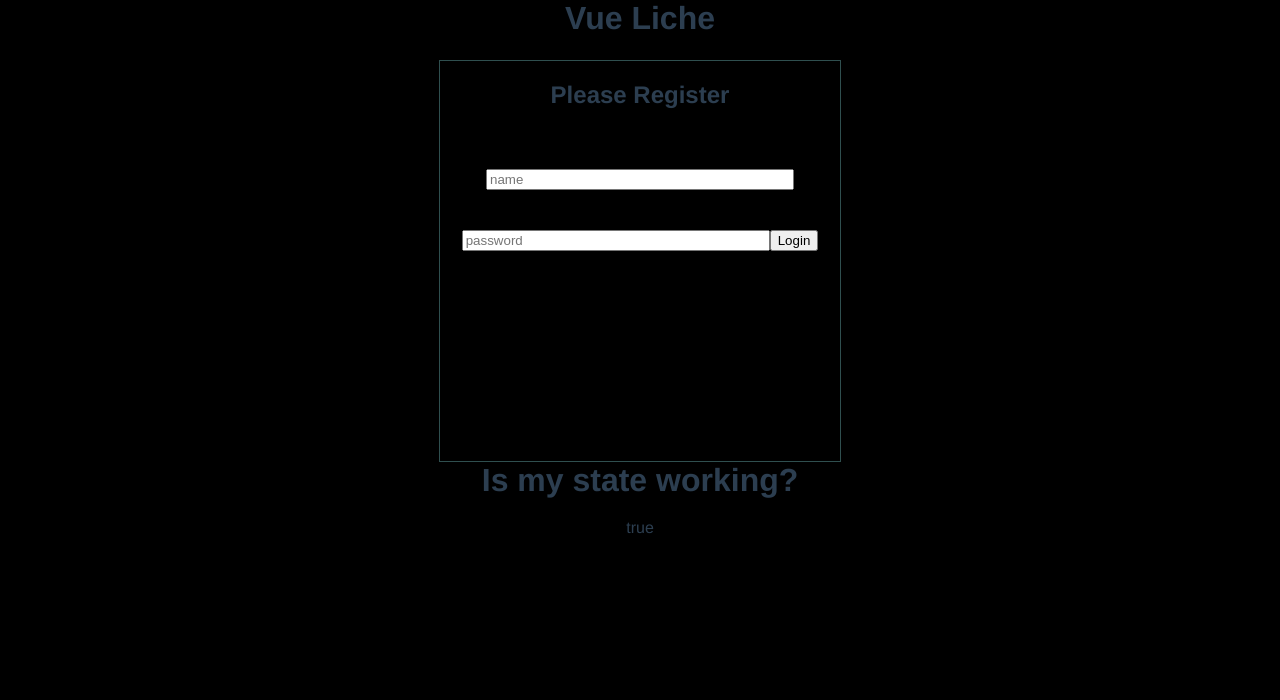
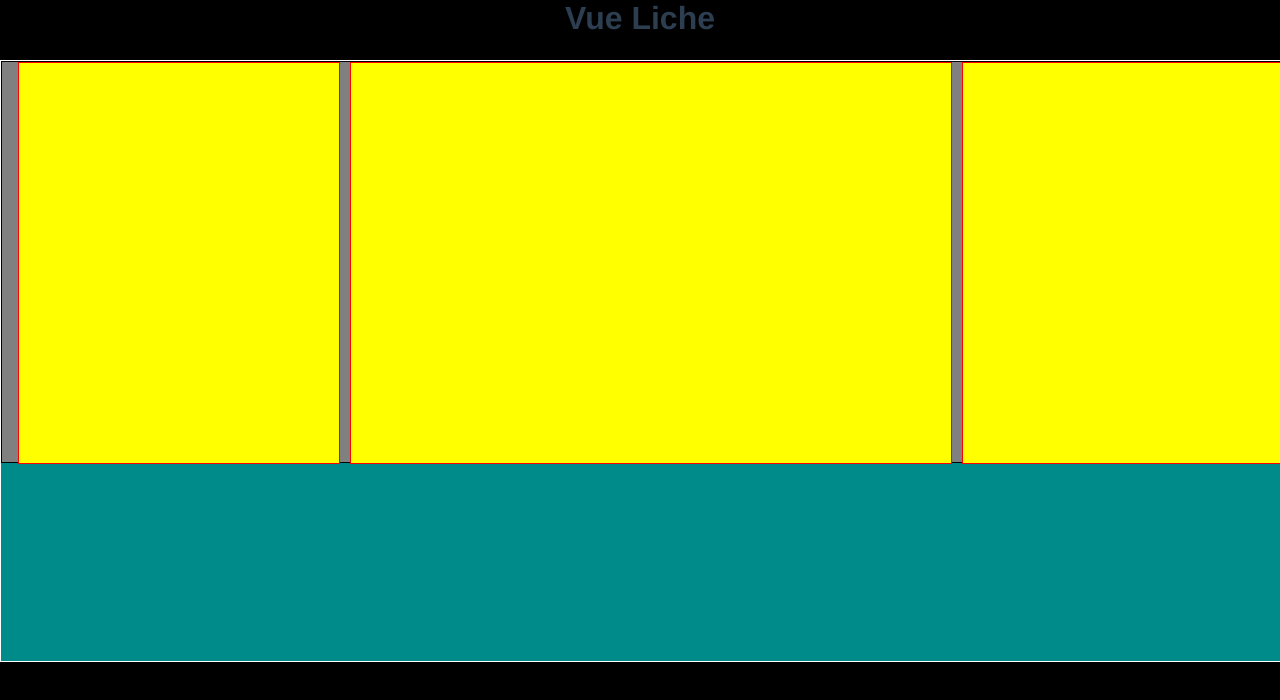
Before and after one commit to irichard03/vueliche, a Vue app: page / in a window 1280 px wide. Shown: the top 700 px of the page. Built offline with nearby package versions, Linux system fonts and the light colour scheme.

Commit message:
added PlayGame component and api call.

```diff
--- a/controller/controller.js
+++ b/controller/controller.js
@@ -15,9 +15,9 @@ router.get("/users", ( request, response) => {
     });
 });
 
-router.get("/authenticate", ( request, response) => {
-    db.users.find({}).then(() => {
-        response.send("Auth route hit");
+router.post("/checkuser", ( request, response) => {
+    db.users.findOne({ email: request.body.email}).then((data) => {
+        response.json(data);
     }).catch((error) => {
         response.json(error);
     });
--- a/package.json
+++ b/package.json
@@ -2,6 +2,12 @@
   "name": "vueliche",
   "version": "0.1.0",
   "private": true,
+  "proxyTable": {
+    "/api": {
+    "target": "http://localhost:3001",
+    "changeOrigin": true
+    }
+  },
   "scripts": {
     "serve": "concurrently \"vue-cli-service serve\" \"yarn start\"",
     "build": "vue-cli-service build",
--- a/server.js
+++ b/server.js
@@ -3,12 +3,12 @@ const path = require("path");
 const PORT = process.env.PORT || 3001;
 const app = express();
 const controller = require("./controller/controller")
-const cors = require("cors");
+
 
 // Define middleware here
 app.use(express.urlencoded({ extended: true }));
 app.use(express.json());
-app.use(cors());
+
 
 // Serve up static assets (usually on heroku)
 if (process.env.NODE_ENV === "production") {
@@ -17,7 +17,6 @@ if (process.env.NODE_ENV === "production") {
 
 app.use(express.static(path.join(__dirname,"./public")));
 app.use(controller);
-//Controller
 
 app.listen(PORT, () => {
 });
--- a/src/data/store.js
+++ b/src/data/store.js
@@ -5,7 +5,8 @@ Vue.use(Vuex);
 
 export default new Vuex.Store({
     state: {
-       authenticated: true
+       authenticated: false,
+       loggedIn: true
     },
     mutations: {
         //NOTHING YET
--- a/src/views/GamePage.vue
+++ b/src/views/GamePage.vue
@@ -2,10 +2,9 @@
 <template>
   <div class="GamePage">
     <div id="container">
-       <SignIn v-if="authorized" />
-       <SignUp v-else />
-       <h1>Is my state working?</h1>
-       <div>{{authorized}}</div>
+      <PlayGame v-if="signed" />
+      <SignIn v-if="authorized && !signed" />
+      <SignUp v-if="!authorized && !signed" />
     </div>
   </div>
 </template>
@@ -13,20 +12,24 @@
 <!--script section-->
 <script>
 //import ComponentName from "path"
+import PlayGame from '@/views/PlayGame.vue';
 import SignIn from '@/views/SignIn.vue';
 import SignUp from '@/views/SignUp.vue';
+
 
 export default {
  name: 'GamePage',
   components: {
     SignIn,
     SignUp,
-    //toDoRegister
-    //toDoGameWindow
+    PlayGame
   },
   computed: {
     authorized() {
       return this.$store.state.authenticated;
+    },
+    signed() {
+      return this.$store.state.loggedIn;
     }
   }
 };
--- /dev/null
+++ b/src/views/PlayGame.vue
@@ -0,0 +1,97 @@
+<!--Template section-->
+<template>
+  <div class="PlayGame">
+    <div id="container">
+        <div class="displayZone">
+
+            <div class="topComponents">
+                <div class="inventory">
+                </div>
+                <div class="dungeon">
+                </div>
+                <div class="stats">
+                </div>
+            </div>
+
+            <div class="BottomComponents">
+
+                <div class="health">
+                </div>
+
+                <div class="messageWindow">
+                </div>
+
+                <div class="magic">
+                </div>
+            </div>
+        </div>
+    </div>
+  </div>
+</template>
+
+<!--script section-->
+<script>
+//import ComponentName from "path"
+
+
+
+export default {
+ name: 'GamePage',
+  components: {
+
+  },
+  computed: {
+    authorized() {
+      return this.$store.state.authenticated;
+    }
+  }
+};
+
+</script>
+
+<!--style section-->
+<style>
+    .displayZone {
+        width: 1300px;
+        height: 600px;
+        background-color: darkcyan;
+        border: white solid 1px;
+        margin-left: auto;
+        margin-right: auto;
+    }
+    .topComponents {
+
+        width: 1298px;
+        height: 400px;
+        background-color: grey;
+        border: black solid 1px;
+        margin-left:auto;
+        margin-right: auto;
+    }
+
+    .inventory {
+        display: inline-block;
+        width: 320px;
+        height: 400px;
+        background-color: yellow;
+        border: red solid 1px;
+    }
+
+    .dungeon {
+        display: inline-block;
+        width: 600px;
+        height: 400px;
+        background-color: yellow;
+        border: red solid 1px;
+        margin-left: 10px;
+        margin-right: 10px;
+    }
+
+    .stats {
+        display: inline-block;
+        width: 320px;
+        height: 400px;
+        background-color: yellow;
+        border: red solid 1px;
+    }
+</style>
--- a/src/views/SignIn.vue
+++ b/src/views/SignIn.vue
@@ -8,6 +8,7 @@
           <input v-model="password" type="password" class="registration" placeholder="password">
           <button type="submit" class="login">Login</button>
         </form>
+         <router-link to="/signup">Sign Up</router-link>
     </div>
   </div>
 </template>
--- a/src/views/SignUp.vue
+++ b/src/views/SignUp.vue
@@ -9,6 +9,7 @@
           <input v-model="user.passwordConfirm" class="input" placeholder="confirm password">
           <button type="submit">Submit</button>
         </form>
+         <router-link to="/signin">Sign In</router-link>
     </div>
   </div>
 </template>
@@ -16,7 +17,7 @@
 <!--script section-->
 <script>
 //import ComponentName from "path"
-
+const axios = require("axios");
 export default {
   name: 'SignUp',
   data() {
@@ -25,12 +26,19 @@ export default {
         email: "",
         password: "",
         passwordConfirm: ""
-      }
+      },
+      result: null
     }
   },
   methods: {
     handleFormSubmit: function(){
       alert(this.user.email);
+      axios.post("/checkuser", {email: this.user.email} ).then( function(response){
+        // eslint-disable-next-line
+        console.log(response);
+      }).catch((error) => {
+       throw error;
+      });
     }
   }
 }
--- /dev/null
+++ b/vue.config.js
@@ -0,0 +1,5 @@
+module.exports = {
+    devServer: {
+        proxy: 'http://localhost:3001'
+      }
+}
```
